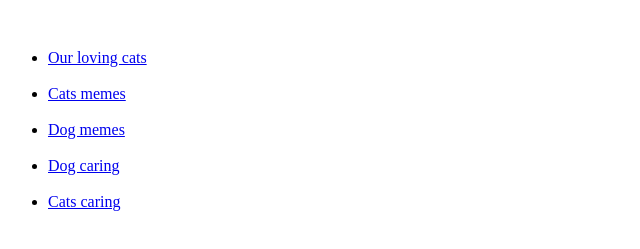
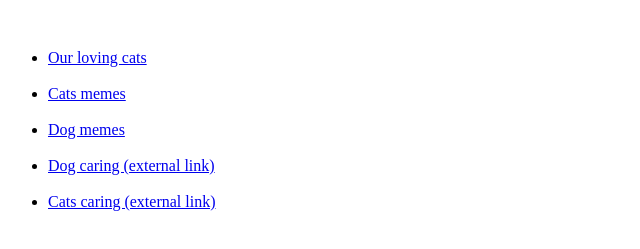
Before and after one commit to Nicomuga/Class_exercise, a plain HTML site: page index.html in a window 1280 px wide. Shown: the part 233-482 px from the top of the page, without its empty margins (0-640 px from the left). Drawn offline with Linux system fonts and the light colour scheme.

Commit message:
cambio error pequeño

```diff
--- a/index.html
+++ b/index.html
@@ -17,16 +17,16 @@
         </div>
       </nav>
       <br><br><br>
-    <ul >
-        <LI class="text-primary"><a href="our_loving_cats.html" target="_blank"> Our loving cats</a></LI>
+      <ul >
+        <LI class="text-primary"><a href="Our_loving_cats and dogs.html" target="_blank"> Our loving cats</a></LI>
       <br>
         <LI><a href="Cat_memes.html" target="_blank"> Cats memes</a></LI>
       <br>
         <LI><a href="Dogs_memes.html" target="_blank"> Dog memes</a></LI>
       <br>
-        <LI><a href="https://www.mundodeportivo.com/elotromundo/mascotas/20180414/442177829913/tips-para-cuidar-a-tu-perro.html" target="_blank"> Dog caring</a></LI>
+        <LI><a href="https://www.mundodeportivo.com/elotromundo/mascotas/20180414/442177829913/tips-para-cuidar-a-tu-perro.html" target="_blank"> Dog caring (external link)</a></LI>
       <br>
-        <LI><a href="https://www.muyinteresante.es/mascotas/fotos/15-consejos-basicos-para-cuidar-gatos-bebes" target="_blank"> Cats caring</a></LI>
+        <LI><a href="https://www.muyinteresante.es/mascotas/fotos/15-consejos-basicos-para-cuidar-gatos-bebes" target="_blank"> Cats caring (external link)</a></LI>
 
     </ul>
 </body>
```
